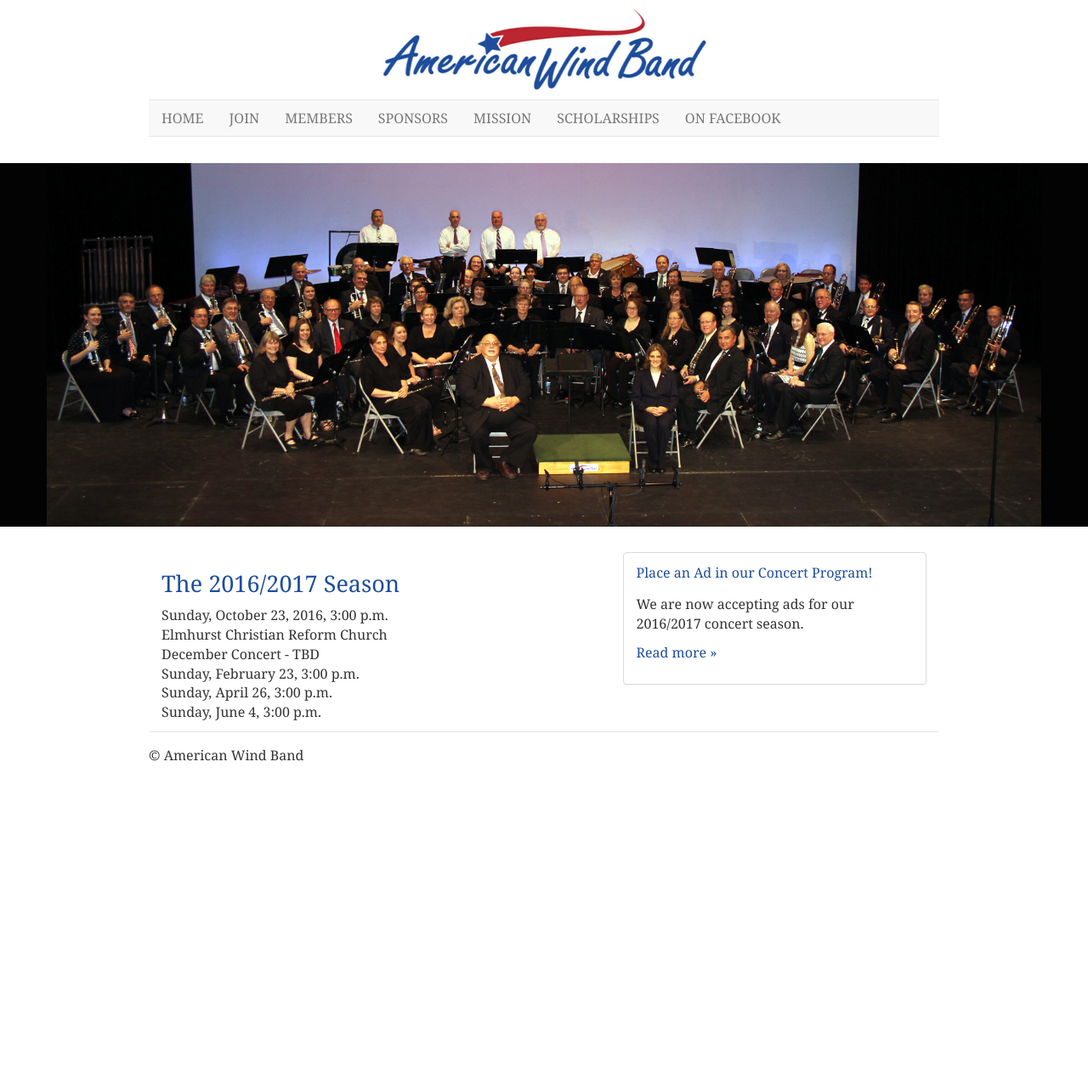
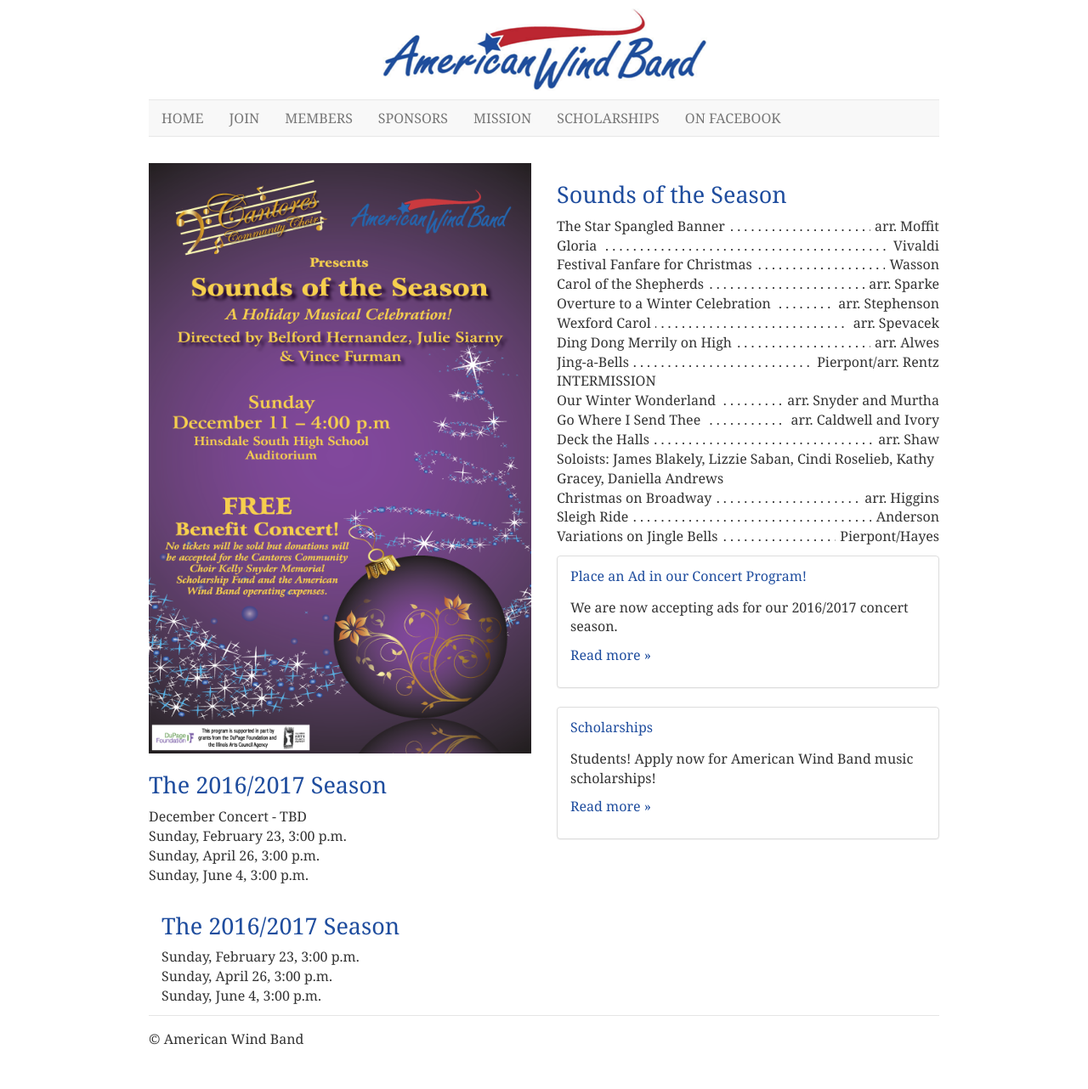
Before and after one commit to americanwindband/americanwindband.github.io, a Jekyll site: the page built from index.html, in a window 1280 px wide. Shown: the whole page at 85% size. Built offline with Jekyll 4.4.1, drawn with Linux system fonts in a browser that asks for light colours; before the commit the page ends 948 px from its top, so only the background shows below that.

Commit message:
Holiday concert and scholarship info

```diff
--- a/index.html
+++ b/index.html
@@ -7,21 +7,20 @@
 </div><!-- .container -->
 
 
-<div class="jumbotron">
+<!-- <div class="jumbotron">
     <div class="container">
         <img src="/images/family-photo.jpg" class="img-responsive" alt="The American Wind Band of Downers Grove, IL" /></p>
     </div>
-</div>
+</div> -->
 
 <div class="container">
     <main>
         <div class="row">
-            <div class="col-xs-12"><!-- reopening the col-xs-12 for page-12 -->
-            <div class="col-sm-7">
+            <div class="col-sm-6">
+                <p><img class="img-responsive" src="/images/2016_poster_holiday.png" /></p>
+
                 <h2>The 2016/2017 Season</h2>
                 <ul class="list-unstyled">
-                    <li>Sunday, October 23, 2016, 3:00 p.m. <br />
-                       Elmhurst Christian Reform Church</li>
                     <li>December Concert - TBD</li>
                     <li>Sunday, February 23, 3:00 p.m.</li>
                     <li>Sunday, April 26, 3:00 p.m.</li>
@@ -32,7 +31,58 @@
                 </p>
             </div>
 
-            <div class="col-sm-5">
+            <div class="col-sm-6 program">
+                <h2>Sounds of the Season</h2>
+
+                <ul>
+            	    <li><span>The Star Spangled Banner</span>
+            	    <span>arr. Moffit</span></li>
+
+            	    <li><span>Gloria</span>
+            	    <span>Vivaldi</span></li>
+
+                    <li><span>Festival Fanfare for Christmas</span>
+            	    <span>Wasson</span></li>
+
+                    <li><span>Carol of the Shepherds</span>
+            	    <span>arr. Sparke</span></li>
+
+                    <li><span>Overture to a Winter Celebration</span>
+            	    <span>arr. Stephenson</span></li>
+
+                    <li><span>Wexford Carol</span>
+            	    <span>arr. Spevacek</span></li>
+
+                    <li><span>Ding Dong Merrily on High</span>
+            	    <span>arr. Alwes</span></li>
+
+                    <li><span>Jing-a-Bells</span>
+            	    <span>Pierpont/arr. Rentz</span></li>
+
+                    INTERMISSION
+
+                    <li><span>Our Winter Wonderland</span>
+            	    <span>arr. Snyder and Murtha</span></li>
+
+                    <li><span>Go Where I Send Thee</span>
+            	    <span>arr. Caldwell and Ivory</span></li>
+
+                    <li><span>Deck the Halls</span>
+            	    <span>arr. Shaw</span></li>
+                    Soloists: James Blakely, Lizzie Saban, Cindi Roselieb, Kathy Gracey, Daniella
+
+                    Andrews
+
+                    <li><span>Christmas on Broadway</span>
+            	    <span>arr. Higgins</span></li>
+
+                    <li><span>Sleigh Ride</span>
+            	    <span>Anderson</span></li>
+
+                    <li><span>Variations on Jingle Bells</span>
+            	    <span>Pierpont/Hayes</span></li>
+            	</ul>
+
                 <div class="panel panel-default">
                     <div class="panel-body">
         	            <h3>Place an Ad in our Concert Program!</h3>
@@ -42,4 +92,32 @@
         		        </p>
         	        </div>
                 </div>
+
+                <div class="panel panel-default">
+                    <div class="panel-body">
+        	            <h3>Scholarships</h3>
+        	            <p>Students! Apply now for American Wind Band music scholarships!</p>
+
+        		        <p><a href="scholarships.html">Read more &raquo;</a>
+        		        </p>
+        	        </div>
+                </div>
             </div>
+        </div>
+        <div class="row">
+            <div class="col-xs-12"><!-- reopening the col-xs-12 for page-12 -->
+            <div class="col-sm-7">
+                <h2>The 2016/2017 Season</h2>
+                <ul class="list-unstyled">
+                    <li>Sunday, February 23, 3:00 p.m.</li>
+                    <li>Sunday, April 26, 3:00 p.m.</li>
+                    <li>Sunday, June 4, 3:00 p.m.</li>
+                </ul>
+                <p>
+                    <div class="fb-like" data-show-faces="false"></div>
+                </p>
+            </div>
+
+            <div class="col-sm-5">
+
+            </div>
```
Also changed, not shown: scholarships.md (+12 -24 lines), images/2016_poster_holiday.png (added), 2 other files.
